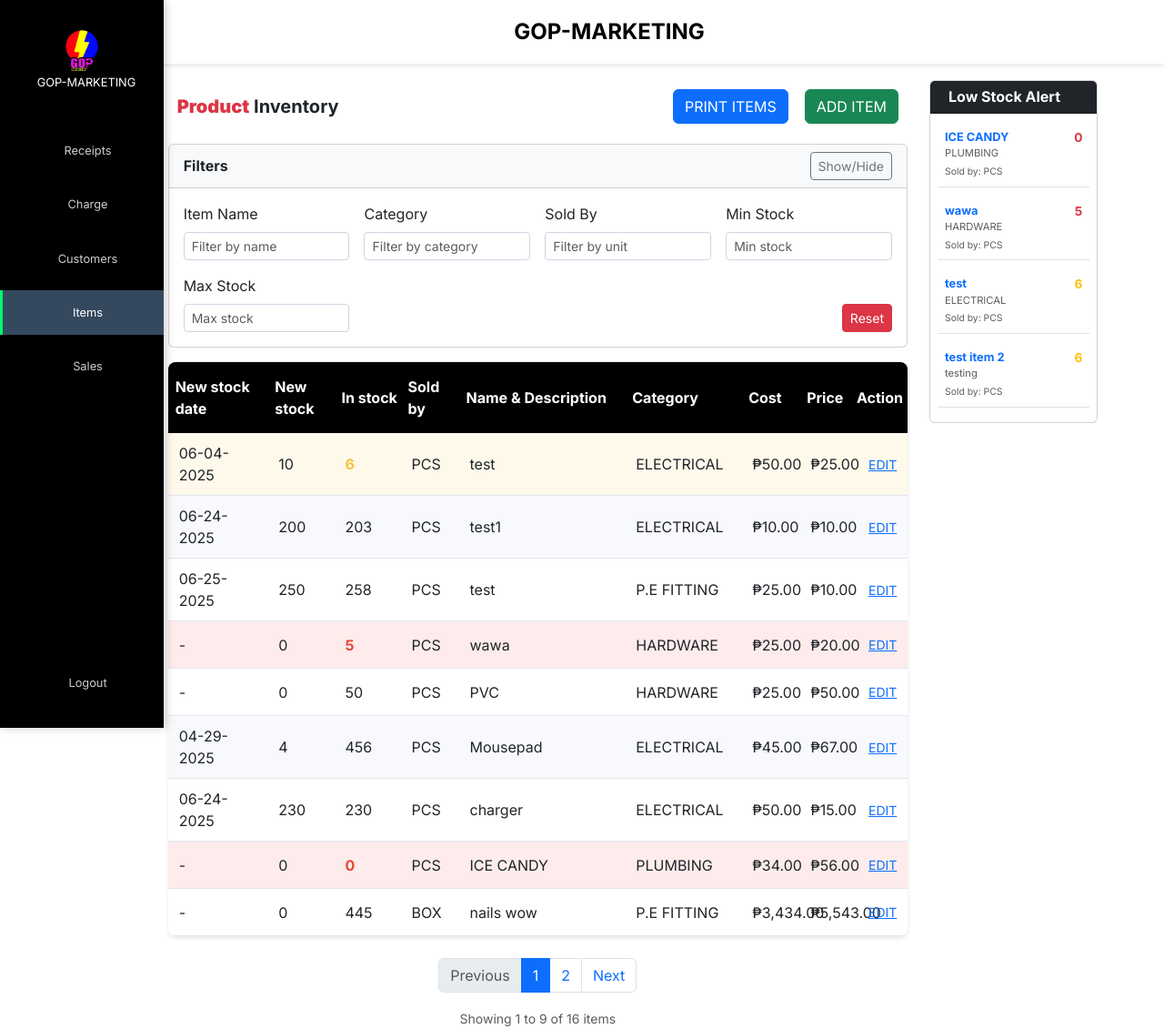
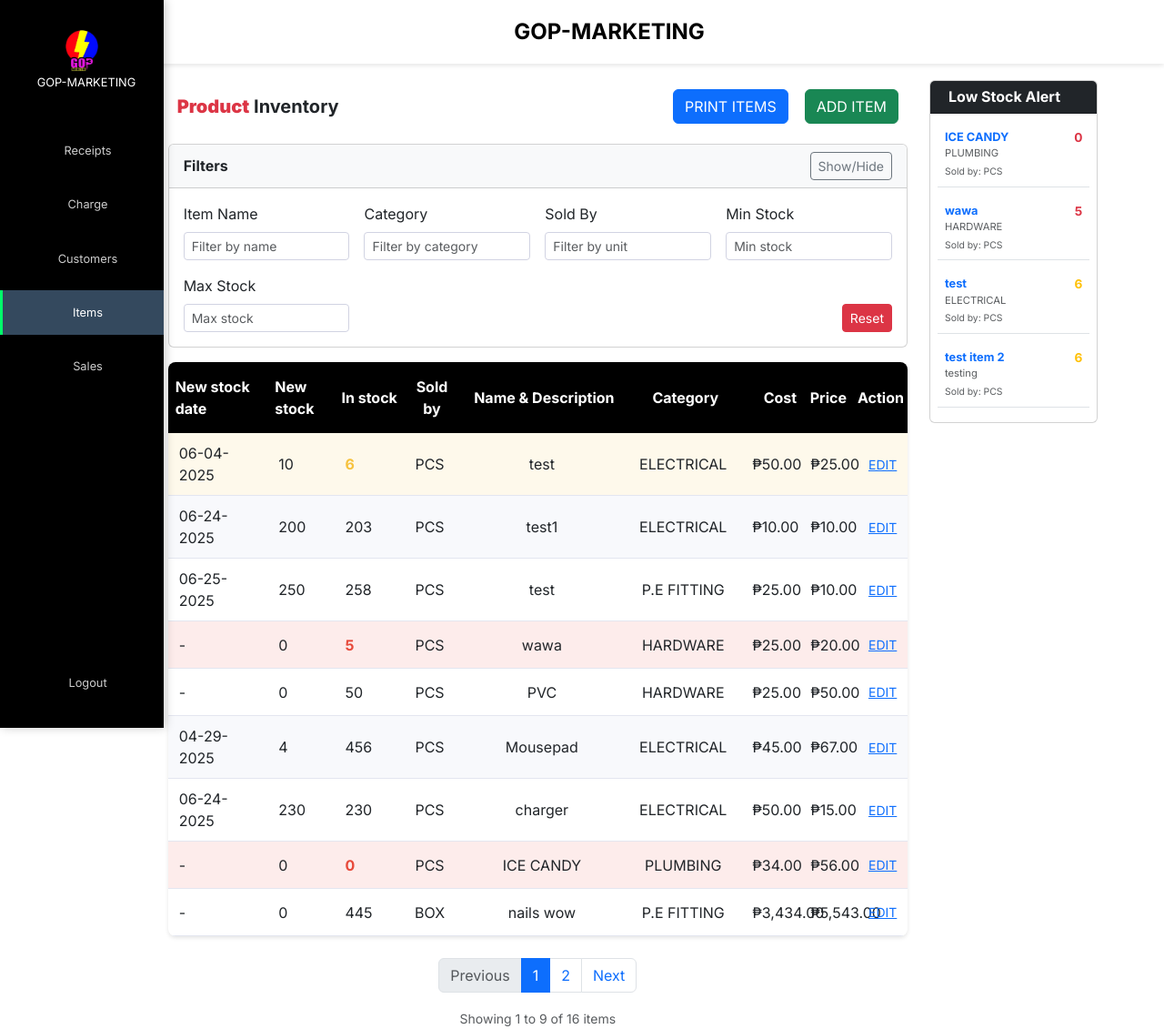
Before and after one commit to SiHarv/GOP-POS-System, a PHP site: page /views/items/items.php in a window 1280 px wide. Shown: the whole page at 91% size. Run offline with PHP 8.4, Linux system fonts and the light colour scheme; data comes from the database, SQL or seed files in the repository; some libraries are stand-ins or nearby versions.

```diff
--- a/styles/items.css
+++ b/styles/items.css
@@ -36,6 +36,26 @@ body {
   z-index: 10;
 }
 
+/* Header alignment overrides */
+.items-table thead th:nth-child(4) {
+  text-align: center; /* Sold By header */
+}
+.items-table thead th:nth-child(5) {
+  text-align: center; /* Name/Description header */
+}
+.items-table thead th:nth-child(6) {
+  text-align: center; /* Category header */
+}
+.items-table thead th:nth-child(7) {
+  text-align: right; /* Cost header */
+}
+.items-table thead th:nth-child(8) {
+  text-align: right; /* Price header */
+}
+.items-table thead th:nth-child(9) {
+  text-align: center; /* Action header */
+}
+
 .items-table tbody tr {
   border-bottom: 1px solid #e3e6f0;
 }
@@ -53,7 +73,7 @@ body {
   vertical-align: middle;
 }
 
-/* Column widths */
+/* Column widths and alignment */
 .items-table th:nth-child(1),
 .items-table td:nth-child(1) {
   width: 12%;
@@ -69,27 +89,33 @@ body {
 .items-table th:nth-child(4),
 .items-table td:nth-child(4) {
   width: 8%;
-} /* Sold By */
+  text-align: center;
+} /* Sold By - centered */
 .items-table th:nth-child(5),
 .items-table td:nth-child(5) {
   width: 23%;
-} /* Name/Description */
+  text-align: center;
+} /* Name/Description - centered */
 .items-table th:nth-child(6),
 .items-table td:nth-child(6) {
   width: 10%;
-} /* Category */
+  text-align: center;
+} /* Category - centered */
 .items-table th:nth-child(7),
 .items-table td:nth-child(7) {
   width: 8%;
-} /* Cost */
+  text-align: right;
+} /* Cost - right aligned */
 .items-table th:nth-child(8),
 .items-table td:nth-child(8) {
   width: 8%;
-} /* Price */
+  text-align: right;
+} /* Price - right aligned */
 .items-table th:nth-child(9),
 .items-table td:nth-child(9) {
   width: 15%;
-} /* Action */
+  text-align: center;
+} /* Action - centered */
 
 /* Scrollbar styling */
 .scrollable-table::-webkit-scrollbar {
```
Also changed, not shown: views/items/itemPrintModal.php (+80 -15 lines).
